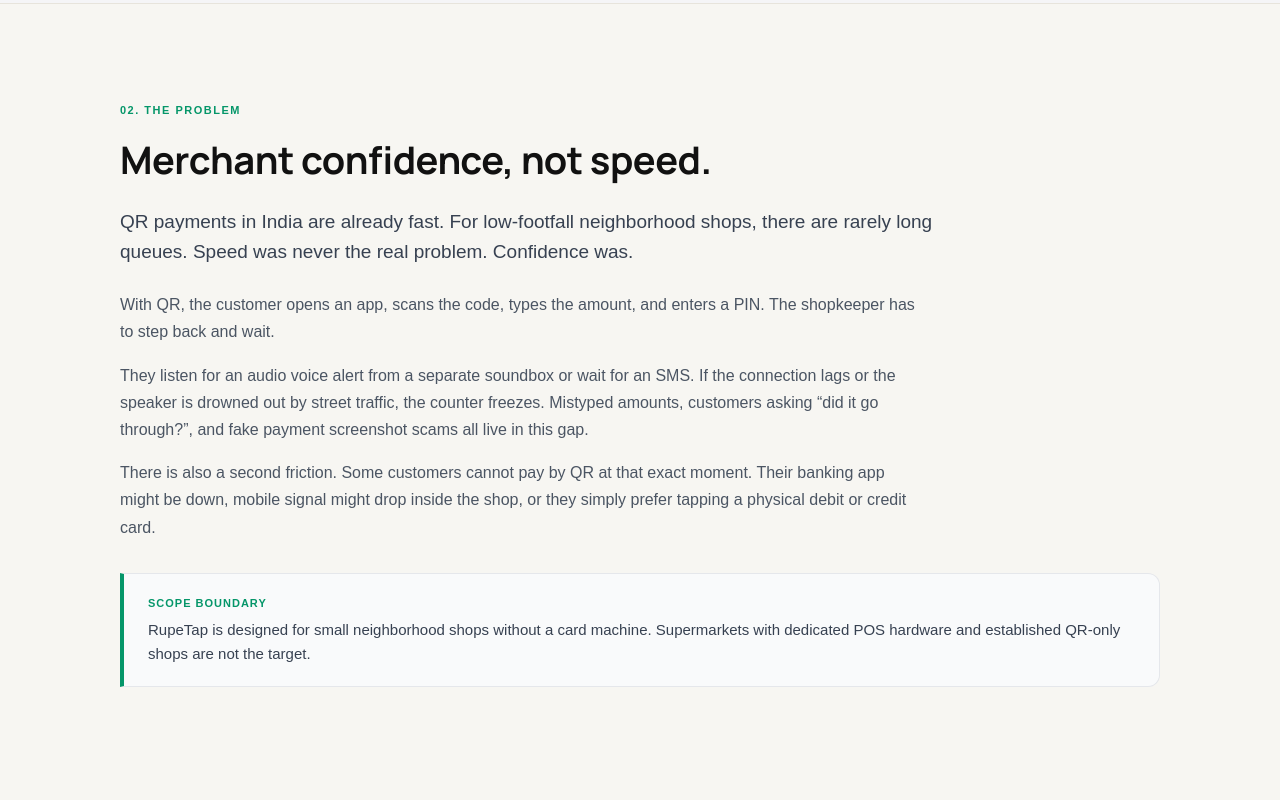
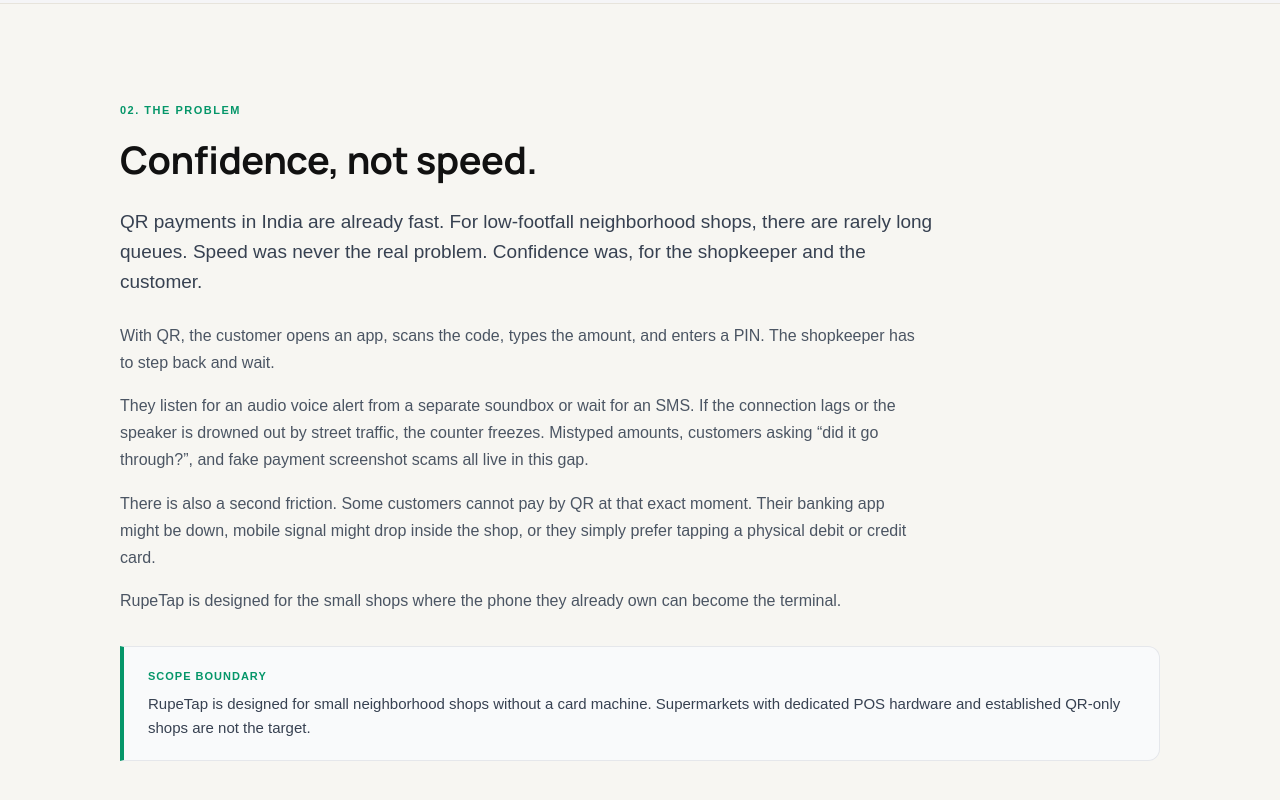
Before and after one commit to nithinnareshrk/Portfolio-2026, a Next.js app: page /works/rupetap in a window 1280 px wide. Shown: the part 1280-2080 px from the top of the page. Built offline with nearby package versions, Linux system fonts and the light colour scheme; a web font is replaced by a local one.

Commit message:
Update RupeTap problem and reflection copy

```diff
--- a/src/app/(without-sidebar)/works/rupetap/page.tsx
+++ b/src/app/(without-sidebar)/works/rupetap/page.tsx
@@ -365,10 +365,10 @@ export default function RupeTapPage() {
       <div className={styles.sectionWarm} id="the-problem">
         <div className={styles.inner}>
           <div className={styles.sectionLabel}>02. THE PROBLEM</div>
-          <h2 className={styles.h2}>Merchant confidence, not speed.</h2>
+          <h2 className={styles.h2}>Confidence, not speed.</h2>
 
           <p className={styles.lead}>
-            QR payments in India are already fast. For low-footfall neighborhood shops, there are rarely long queues. Speed was never the real problem. Confidence was.
+            QR payments in India are already fast. For low-footfall neighborhood shops, there are rarely long queues. Speed was never the real problem. Confidence was, for the shopkeeper and the customer.
           </p>
 
           <div className={styles.body}>
@@ -380,6 +380,9 @@ export default function RupeTapPage() {
             </p>
             <p>
               There is also a second friction. Some customers cannot pay by QR at that exact moment. Their banking app might be down, mobile signal might drop inside the shop, or they simply prefer tapping a physical debit or credit card.
+            </p>
+            <p>
+              RupeTap is designed for the small shops where the phone they already own can become the terminal.
             </p>
           </div>
 
@@ -1401,7 +1404,7 @@ export default function RupeTapPage() {
           <h2 className={styles.h2}>What I&apos;d do differently.</h2>
 
           <p className={styles.lead}>
-            I started with speed as the pitch. Then I saw that QR is already fast, and the real problem is the shopkeeper&apos;s confidence that a payment landed. Looking back, here is what I&apos;d change in how I worked:
+            I started with speed as the pitch. Then I saw that QR is already fast, and the real problem is confidence at the counter. Looking back, here is what I&apos;d change in how I worked:
           </p>
 
           <div className={styles.body}>
```
